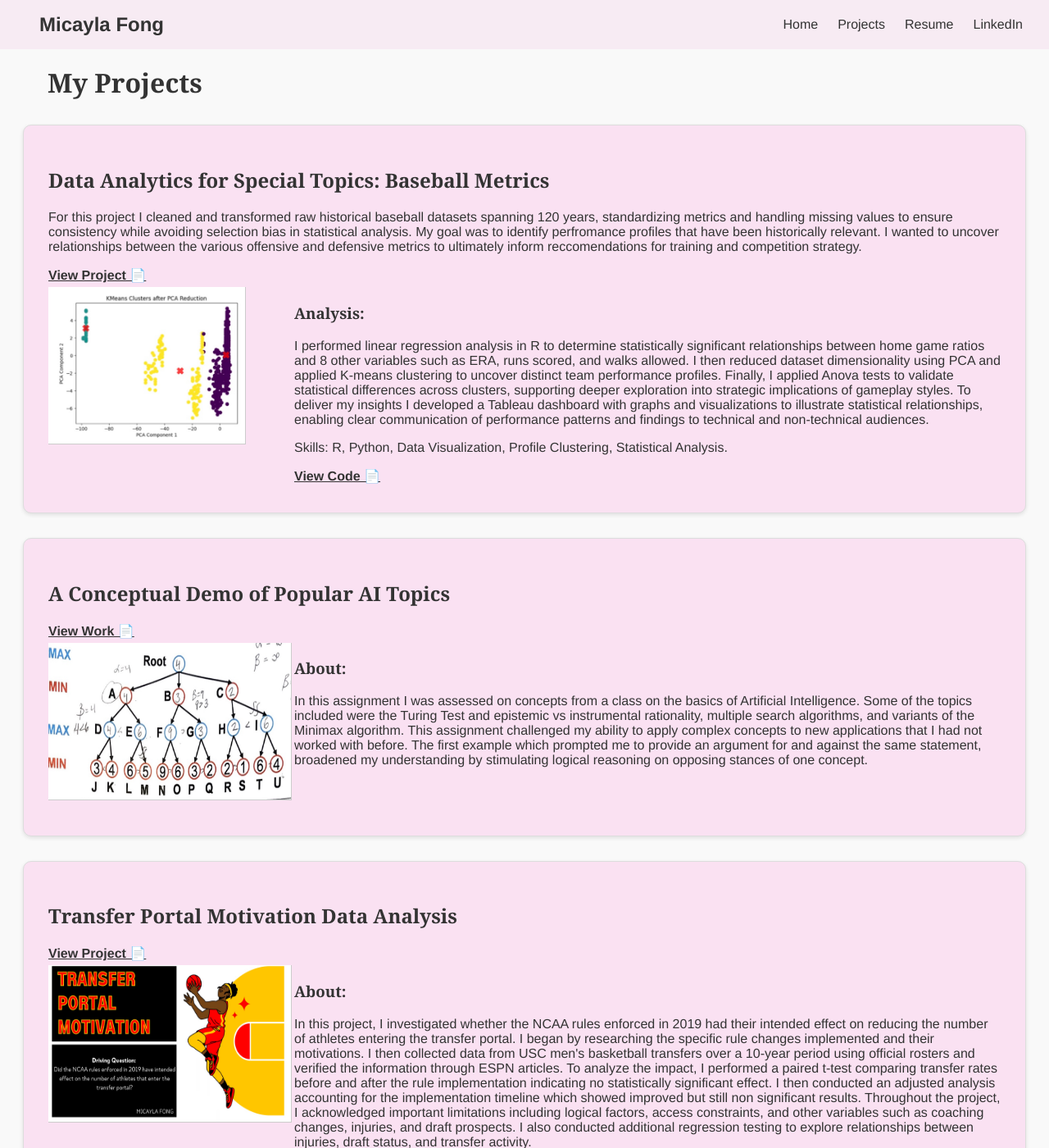
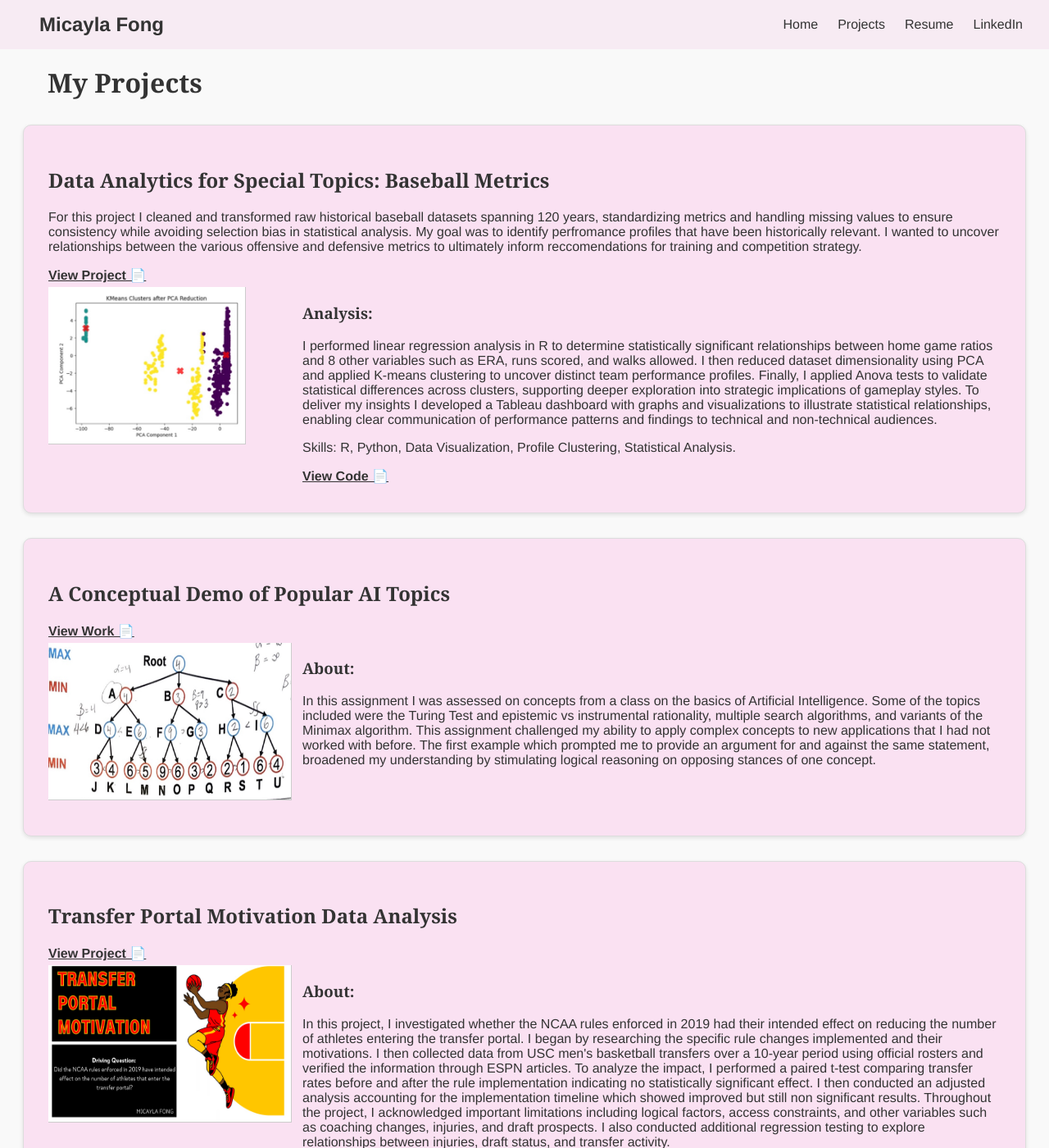
Before and after one commit to mdfong35/mdfong35.github.io, a Jekyll site: the page built from projects.md, in a window 1280 px wide and 1400 px high. Shown: the whole window at 82% size. Built offline with Jekyll 4.4.1, drawn with Linux system fonts in a browser that asks for light colours.

Commit message:
Update style.css

```diff
--- a/assets/style.css
+++ b/assets/style.css
@@ -91,7 +91,7 @@ h1, h2, h3 {
 .project-analysis {
     display: flex;
     align-items: flex-start;
-    gap: 0px;
+    gap: 10px;
     margin-top: 5px;
     margin-bottom: 5px;
 }
```
